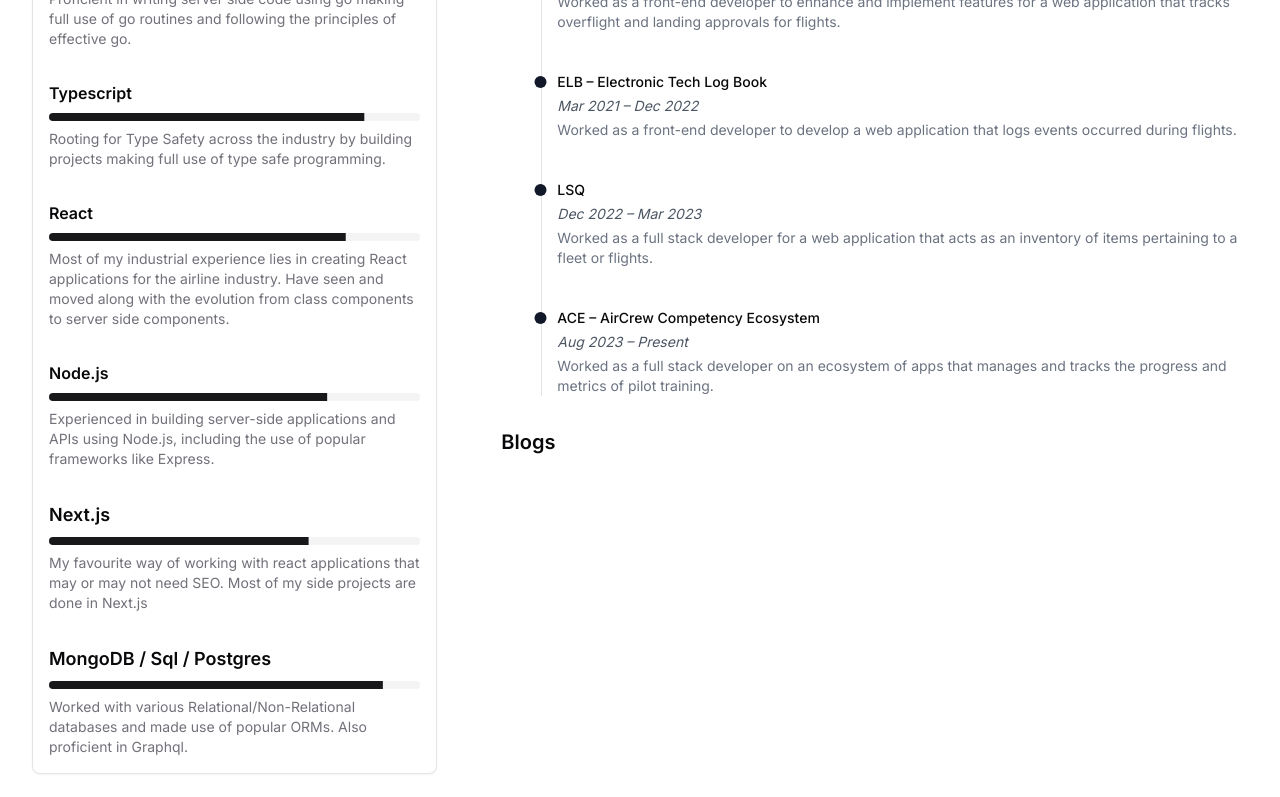
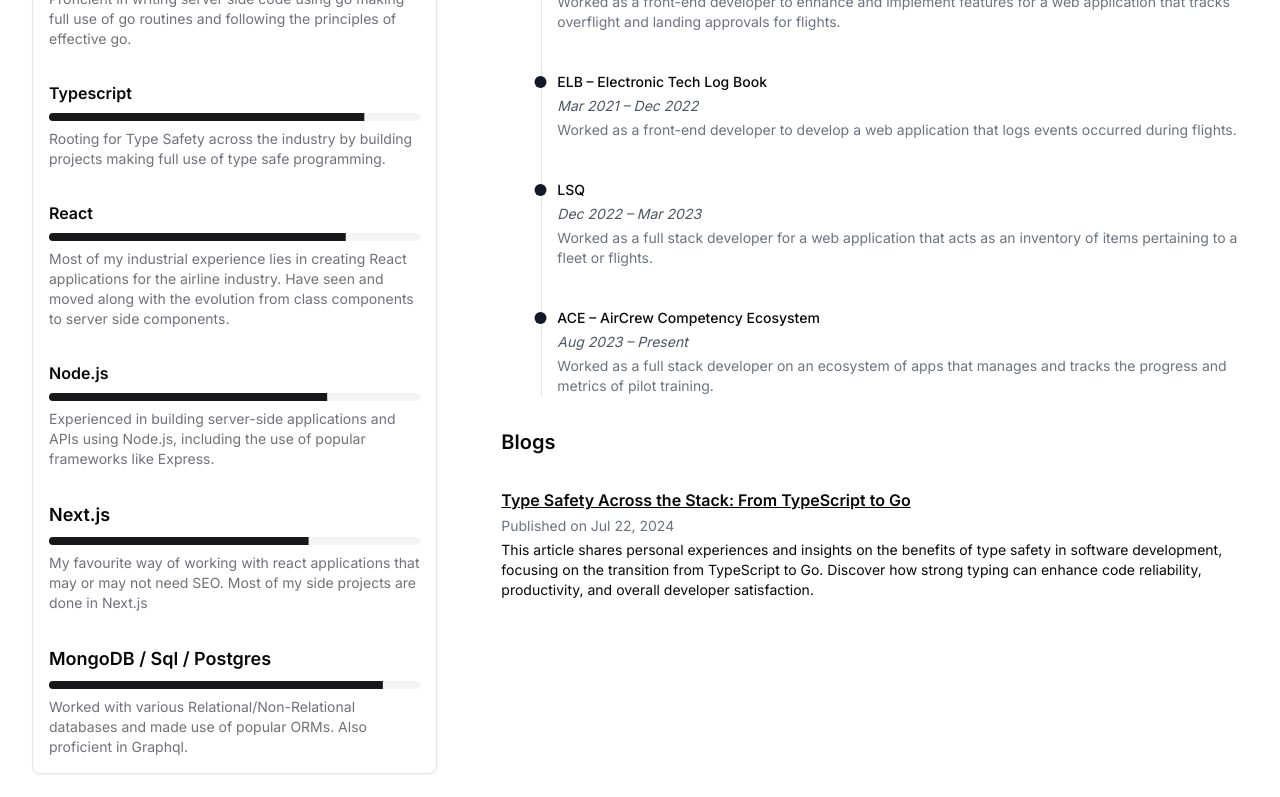
Before and after one commit to rohithrajasekharan/portfolio, a Next.js app: page / in a window 1280 px wide. Shown: the part 1044-1841 px from the top of the page. Built offline with nearby package versions, Linux system fonts and the light colour scheme.

Commit message:
added blog

```diff
--- a/components/home/blogs.tsx
+++ b/components/home/blogs.tsx
@@ -1,22 +1,24 @@
+import Link from "next/link";
+
 export default function Blogs(){
     return(
         <>
         <h2 className="text-xl font-semibold">Blogs</h2>
           <div className="space-y-8">
 
-            {/* <div className="grid gap-1">
-              <h3 className="font-semibold underline cursor-pointer">Scaling Rust Microservices with Kubernetes</h3>
+            <div className="grid gap-1">
+              <Link href="https://rohithrajasekharan.hashnode.dev/type-safety-across-the-stack-from-typescript-to-go" target="blank">
+              <h3 className="font-semibold underline cursor-pointer">Type Safety Across the Stack: From TypeScript to Go</h3>
+                </Link>
               <div className="flex items-center justify-between">
-                <p className="text-sm text-gray-500">Published on May 15, 2023</p>
+                <p className="text-sm text-gray-500">Published on Jul 22, 2024</p>
               </div>
               <p className="text-sm">
-                In this blog post, I share my experience in building and deploying a Rust-based microservices
-                architecture on Kubernetes, focusing on strategies for scalability, reliability, and performance
-                optimization.
+              This article shares personal experiences and insights on the benefits of type safety in software development, focusing on the transition from TypeScript to Go. Discover how strong typing can enhance code reliability, productivity, and overall developer satisfaction.
               </p>
             </div>
 
-            <div className="grid gap-1">
+            {/* <div className="grid gap-1">
               <h3 className="font-semibold underline cursor-pointer">Mastering TypeScript: A Beginner Guide</h3>
               <div className="flex items-center justify-between">
                 <p className="text-sm text-gray-500">Published on March 20, 2023</p>
--- a/components/home/socials.tsx
+++ b/components/home/socials.tsx
@@ -10,69 +10,69 @@ export default function Socials() {
           <TwitterIcon className="w-16 h-8 text-muted-foreground" />
           <div>
             <h3 className="text-lg font-medium">X</h3>
-              <Link href="https://x.com/dedsec4242" target="blank">
             <p className="text-sm text-muted-foreground">Follow @dedsec4242</p>
-              </Link>
           </div>
         </div>
+        <Link href="https://x.com/dedsec4242" target="blank">
           <Button variant="outline" size="sm">
             Follow
           </Button>
+        </Link>
       </Card>
       <Card className="flex justify-between rounded-lg border p-4">
         <div className="flex">
           <GithubIcon className="w-16 h-8 text-muted-foreground" />
           <div>
             <h3 className="text-lg font-medium">Github</h3>
-              <Link href="https://github.com/rohithrajasekharan" target="blank">
             <p className="text-sm text-muted-foreground">Follow @rohithrajsekharan</p>
-              </Link>
           </div>
         </div>
+        <Link href="https://github.com/rohithrajasekharan" target="blank">
           <Button variant="outline" size="sm">
             Follow
           </Button>
+        </Link>
       </Card>
       <Card className="flex justify-between rounded-lg border p-4">
         <div className="flex">
           <LinkedinIcon className="w-16 h-8 text-muted-foreground" />
           <div>
             <h3 className="text-lg font-medium">LinkedIn</h3>
-              <Link href="https://www.linkedin.com/in/rohithrajasekharan/" target="blank">
             <p className="text-sm text-muted-foreground">Add to Network</p>
-              </Link>
           </div>
         </div>
+        <Link href="https://www.linkedin.com/in/rohithrajasekharan/" target="blank">
           <Button variant="outline" size="sm">
             Follow
           </Button>
+        </Link>
       </Card>
       <Card className="flex justify-between rounded-lg border p-4">
         <div className="flex">
           <HashnodeIcon className="w-16 h-8 text-muted-foreground" />
           <div>
             <h3 className="text-lg font-medium">Hashnode</h3>
-              <Link href="https://rohithrajasekharan.hashnode.dev/" target="blank">
             <p className="text-sm text-muted-foreground">Read blog posts</p>
-              </Link>
           </div>
         </div>
+        <Link href="https://rohithrajasekharan.hashnode.dev/" target="blank">
           <Button variant="outline" size="sm">
             Follow
           </Button>
+        </Link>
       </Card>
     </div>
   )
 }
 
-function GithubIcon(props:any) {
+function GithubIcon(props: any) {
   return (
     <svg {...props} xmlns="http://www.w3.org/2000/svg" x="0px" y="0px" width="100" height="100" viewBox="0 0 30 30"
-     fill="none" stroke="currentColor"><path d="M15 22v-4a4.8 4.8 0 0 0-1-3.5c3 0 6-2 6-5.5.08-1.25-.27-2.48-1-3.5.28-1.15.28-2.35 0-3.5 0 0-1 0-3 1.5-2.64-.5-5.36-.5-8 0C6 2 5 2 5 2c-.3 1.15-.3 2.35 0 3.5A5.403 5.403 0 0 0 4 9c0 3.5 3 5.5 6 5.5-.39.49-.68 1.05-.85 1.65-.17.6-.22 1.23-.15 1.85v4"/><path d="M9 18c-4.51 2-5-2-7-2"/></svg>
+      fill="none" stroke="currentColor"><path d="M15 22v-4a4.8 4.8 0 0 0-1-3.5c3 0 6-2 6-5.5.08-1.25-.27-2.48-1-3.5.28-1.15.28-2.35 0-3.5 0 0-1 0-3 1.5-2.64-.5-5.36-.5-8 0C6 2 5 2 5 2c-.3 1.15-.3 2.35 0 3.5A5.403 5.403 0 0 0 4 9c0 3.5 3 5.5 6 5.5-.39.49-.68 1.05-.85 1.65-.17.6-.22 1.23-.15 1.85v4" /><path d="M9 18c-4.51 2-5-2-7-2" /></svg>
   )
 }
 
-function LinkedinIcon(props:any) {
+function LinkedinIcon(props: any) {
   return (
     <svg
       {...props}
@@ -89,7 +89,7 @@ function LinkedinIcon(props:any) {
 }
 
 
-function TwitterIcon(props:any) {
+function TwitterIcon(props: any) {
   return (
     <svg {...props}
       fill="none"
@@ -100,9 +100,9 @@ function TwitterIcon(props:any) {
 }
 
 
-function HashnodeIcon(props:any) {
+function HashnodeIcon(props: any) {
   return (
-    <svg {...props} xmlns="http://www.w3.org/2000/svg" x="0px" y="0px" width="100" height="100" viewBox="0 0 48 48"fill="none"
+    <svg {...props} xmlns="http://www.w3.org/2000/svg" x="0px" y="0px" width="100" height="100" viewBox="0 0 48 48" fill="none"
       stroke="currentColor">
       <path fill="none" d="M42.164,17.126L30.874,5.835c-3.781-3.781-9.967-3.781-13.748,0L5.836,17.126	c-3.781,3.781-3.781,9.967,0,13.748l11.291,11.291c3.781,3.781,9.967,3.781,13.748,0l11.291-11.291	C45.945,27.093,45.945,20.907,42.164,17.126z M24,31c-3.866,0-7-3.134-7-7c0-3.866,3.134-7,7-7s7,3.134,7,7	C31,27.866,27.866,31,24,31z"></path>
     </svg>
```
Lines whose indentation alone changed are shown as unchanged.
